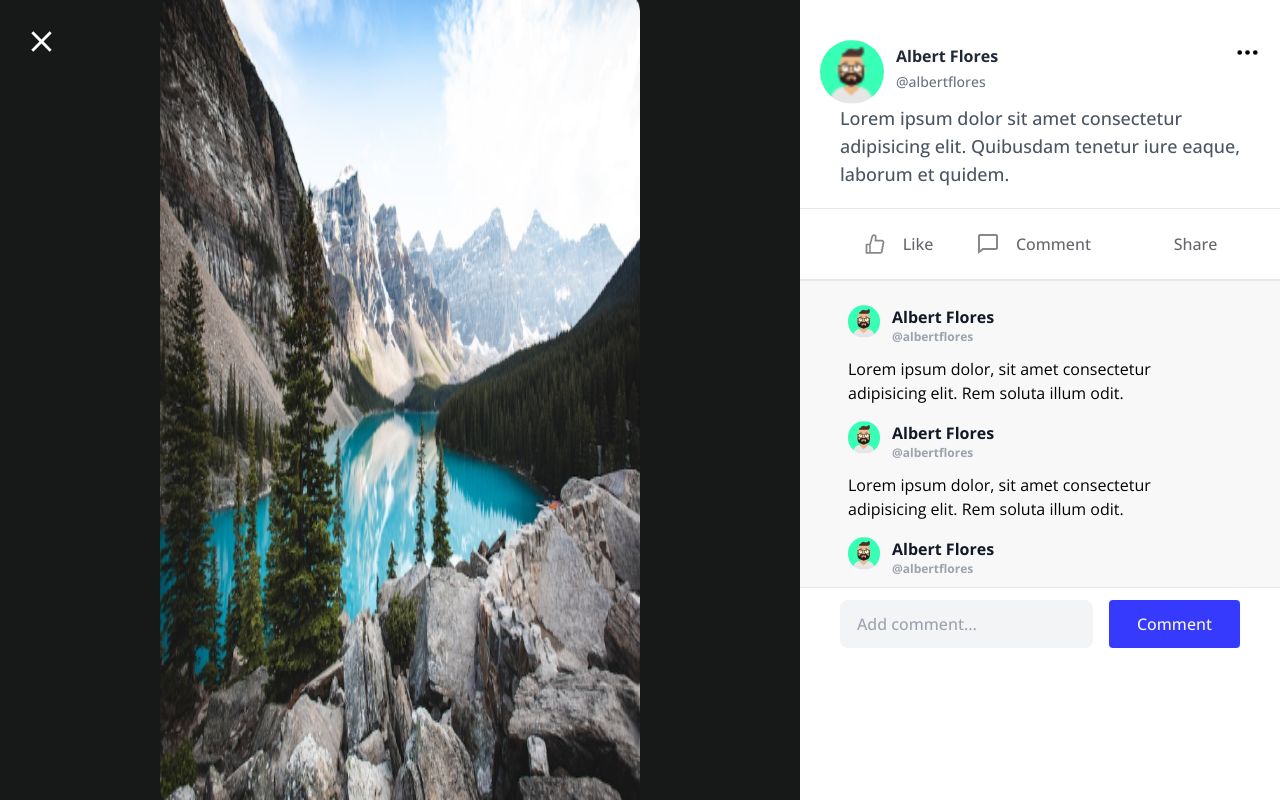
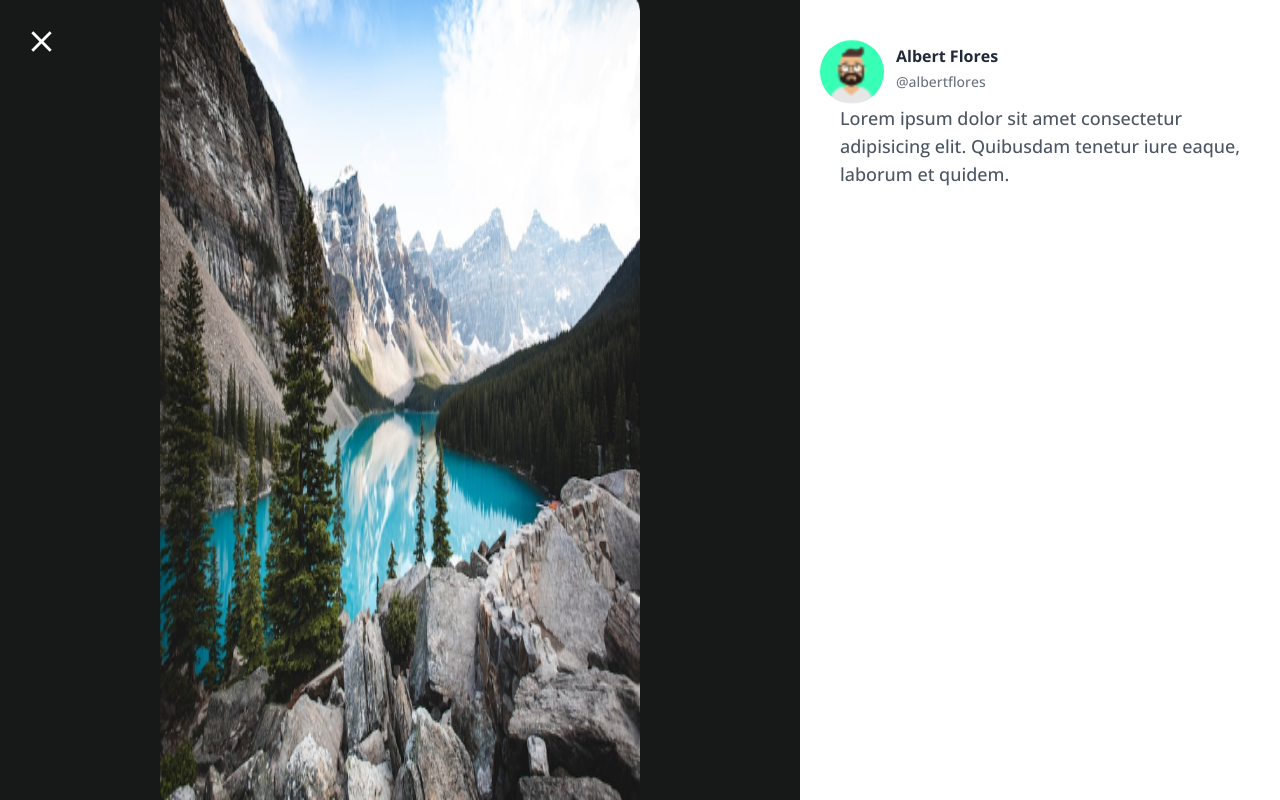
Before and after one commit to asiughuslyvesterobus/social_app, a Next.js app in the folder client/: page /post/01029302 in a window 1280 px wide. Built offline with nearby package versions, Linux system fonts and the light colour scheme; some icons are missing.

Commit message:
working on some authentication

```diff
--- a/client/components/ProfileHeadline.tsx
+++ b/client/components/ProfileHeadline.tsx
@@ -2,6 +2,7 @@ import { ImCamera } from "react-icons/im";
 import { BiPlus, BiSolidPencil } from "react-icons/bi";
 import Link from "next/link";
 import { useRouter } from "next/router";
+import { useAuth } from "@/context/AuthContext";
 
 interface ProfileProp {
   className: string;
@@ -9,6 +10,7 @@ interface ProfileProp {
 
 const ProfileHeadline = ({ className }: ProfileProp) => {
   const router = useRouter();
+  const { isAuthenticated } = useAuth();
 
   return (
     <div className="tab:w-[75%] w-full tab:mx-auto flex flex-col items-start justify-start">
@@ -28,9 +30,11 @@ const ProfileHeadline = ({ className }: ProfileProp) => {
                 alt="userProfile"
                 className="w-40 h-40 rounded-full border-[4px] border-primary"
               />
+              {isAuthenticated && (
                 <span className="cursor-pointer w-10 h-10 flex items-center justify-center rounded-full bottom-4 right-2 bg-bodybg shadow-boxShad absolute">
                   <ImCamera size={20} />
                 </span>
+              )}
             </div>
           </div>
           <div className="flex flex-col items-center tab:items-start tab:flex-grow justify-start tab:pt-5 mt-32 tab:mt-0">
@@ -42,6 +46,7 @@ const ProfileHeadline = ({ className }: ProfileProp) => {
             </h2>
             <div className="flex items-center justify-center tab:justify-between flex-col tab:flex-row gap-4 w-full">
               <p className="text-base font-medium text-gray-600">249 friends</p>
+              {isAuthenticated && (
                 <div className="flex items-center justify-ce tab:justify-endnter w-full tab:w-fit gap-3">
                   <button
                     type="button"
@@ -58,6 +63,7 @@ const ProfileHeadline = ({ className }: ProfileProp) => {
                     <span>Edit Profile</span>
                   </button>
                 </div>
+              )}
             </div>
           </div>
         </div>
--- a/client/pages/post/[id].tsx
+++ b/client/pages/post/[id].tsx
@@ -10,8 +10,10 @@ import { BiComment } from "react-icons/bi";
 import { AiOutlineLike } from "react-icons/ai";
 import { PiShareFatLight } from "react-icons/pi";
 import { Comments } from "@/components";
+import { useAuth } from "@/context/AuthContext";
 
 const PostDetail = () => {
+  const { isAuthenticated } = useAuth();
   const [dropDown, setDropDown] = useState<any>(null);
   const [deleteModal, setDeleteModal] = useState(false);
   const router = useRouter();
@@ -73,6 +75,7 @@ const PostDetail = () => {
                   </div>
                 </div>
 
+                {isAuthenticated && (
                   <div className="relative">
                     <span
                       onClick={() =>
@@ -96,16 +99,19 @@ const PostDetail = () => {
                         <span>
                           <BsFillTrash3Fill size={20} />
                         </span>
-                      <span>Delete Video</span>
+                        <span>Delete Post</span>
                       </div>
                     </motion.div>
                   </div>
+                )}
               </div>
 
               <p className="px-10 text-lg text-gray-600  font-medium">
                 Lorem ipsum dolor sit amet consectetur adipisicing elit.
                 Quibusdam tenetur iure eaque, laborum et quidem.
               </p>
+              {isAuthenticated && (
+                <>
                   <div className="mt-5 px-10 py-2 w-full border-y">
                     <div className="flex items-center justify-between lg:justify-evenly w-full">
                       <div className="flex items-center gap-2 sm:gap-4 justify-start w-fit hover:bg-bodybg transition-all py-3 px-2 sm:px-5 rounded-md cursor-pointer">
@@ -135,6 +141,8 @@ const PostDetail = () => {
                     </div>
                   </div>
                   <Comments />
+                </>
+              )}
             </div>
           </div>
         </div>
--- a/client/pages/profile/[id].tsx
+++ b/client/pages/profile/[id].tsx
@@ -2,8 +2,10 @@ import MainLayout from "@/layout/MainLayout";
 import Link from "next/link";
 import { postData } from "@/data";
 import { PostCard, ProfileHeadline } from "@/components";
+import { useAuth } from "@/context/AuthContext";
 
 const Profilepage = () => {
+  const { isAuthenticated } = useAuth();
   return (
     <MainLayout title="User Profile">
       <section className="w-full flex-col items-start justify-start gap-5 h-screen overflow-y-auto overflow-x-hidden pb-20">
@@ -19,17 +21,21 @@ const Profilepage = () => {
                   Lorem ipsum dolor, sit amet consectetur adipisicing elit.
                   Dicta,
                 </p>
+                {isAuthenticated && (
                   <button className="w-full h-12 outline-none text-base font-medium bg-primary text-white mt-3 rounded-md hover:cursor-pointer hover:opacity-95 transition-all duration-300">
                     Edit Bio
                   </button>
+                )}
               </div>
             </div>
             <div className="w-full bg-bodybg border shadow-boxShad rounded-lg p-3 flex flex-col items-start justify-start gap-5">
               <div className="w-full flex items-center justify-between">
                 <h2 className="text-lg font-bold md:text-2xl">Friends</h2>
+                {isAuthenticated && (
                   <Link href="/" className="text-primary text-sm tab:text-base">
                     See all friends
                   </Link>
+                )}
               </div>
               <div className="w-full grid grid-cols-3 gap-3 items-start justify-start">
                 {[0, 1, 2.3, 4, 5, 6, 8, 9, 10].map((item, i) => (
```
Lines whose indentation alone changed are shown as unchanged.
